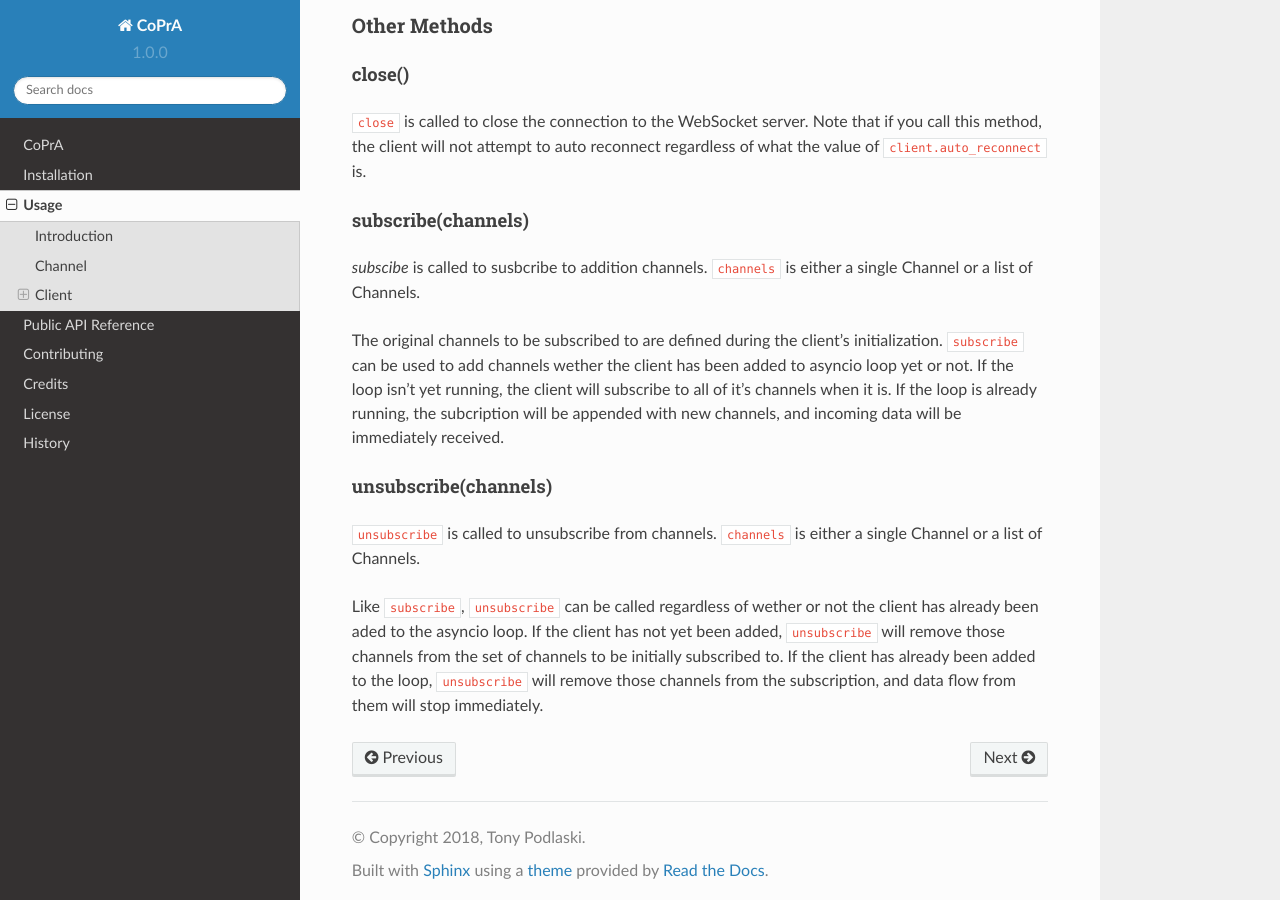
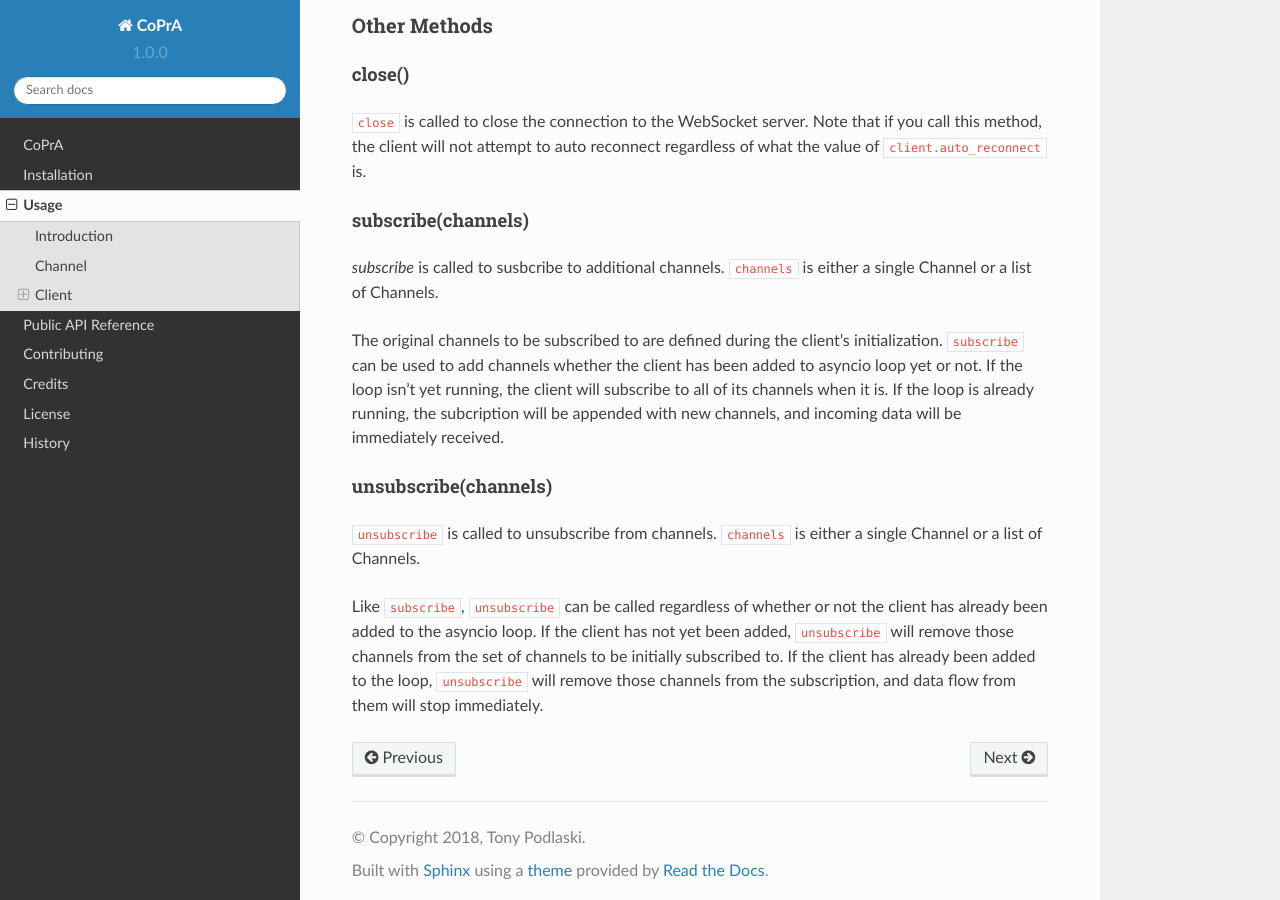
Before and after one commit to tpodlaski/copra, a Sphinx documentation site: the page built from docs/usage.rst, in a window 1280 px wide and 900 px high, scrolled down 5062 px. Built offline with Sphinx 7.4.7 and the Read the Docs theme 2.0.0, drawn with Linux system fonts in a browser that asks for light colours; some of the changed text lies outside the part shown.

Commit message:
Update usage.rst

```diff
--- a/docs/usage.rst
+++ b/docs/usage.rst
@@ -162,7 +162,7 @@
 on_error(message, reason)
 ^^^^^^^^^^^^^^^^^^^^^^^^
 
-``on_error`` is called when an error message is received from the WebSocket server. ``message`` is string representing the error, and ``reason`` is a string that provides additional information about the cause of the error. Note that in many cases ``reason`` is blank.
+``on_error`` is called when an error message is received from the WebSocket server. ``message`` a is string representing the error, and ``reason`` is a string that provides additional information about the cause of the error. Note that in many cases ``reason`` is blank.
 
 The default implementation just logs the message and reason. If you override this method, your subclass only needs to call the parent's method if want to preserve this logging behavior.
 
@@ -186,13 +186,13 @@
 subscribe(channels)
 ^^^^^^^^^^^^^^^^^^^
 
-`subscibe` is called to susbcribe to addition channels. ``channels`` is either a single Channel or a list of Channels.
+`subscribe` is called to susbcribe to additional channels. ``channels`` is either a single Channel or a list of Channels.
 
-The original channels to be subscribed to are defined during the client's initialization. ``subscribe`` can be used to add channels wether the client has been added to asyncio loop yet or not. If the loop isn't yet running, the client will subscribe to all of it's channels when it is. If the loop is already running, the subcription will be appended with new channels, and incoming data will be immediately received.
+The original channels to be subscribed to are defined during the client's initialization. ``subscribe`` can be used to add channels whether the client has been added to asyncio loop yet or not. If the loop isn't yet running, the client will subscribe to all of its channels when it is. If the loop is already running, the subcription will be appended with new channels, and incoming data will be immediately received.
 
 unsubscribe(channels)
 ^^^^^^^^^^^^^^^^^^^^^
 
 ``unsubscribe`` is called to unsubscribe from channels. ``channels`` is either a single Channel or a list of Channels.
 
-Like ``subscribe``, ``unsubscribe`` can be called regardless of wether or not the client has already been aded to the asyncio loop. If the client has not yet been added, ``unsubscribe`` will remove those channels from the set of channels to be initially subscribed to. If the client has already been added to the loop, ``unsubscribe`` will remove those channels from the subscription, and data flow from them will stop immediately.
+Like ``subscribe``, ``unsubscribe`` can be called regardless of whether or not the client has already been added to the asyncio loop. If the client has not yet been added, ``unsubscribe`` will remove those channels from the set of channels to be initially subscribed to. If the client has already been added to the loop, ``unsubscribe`` will remove those channels from the subscription, and data flow from them will stop immediately.
```
